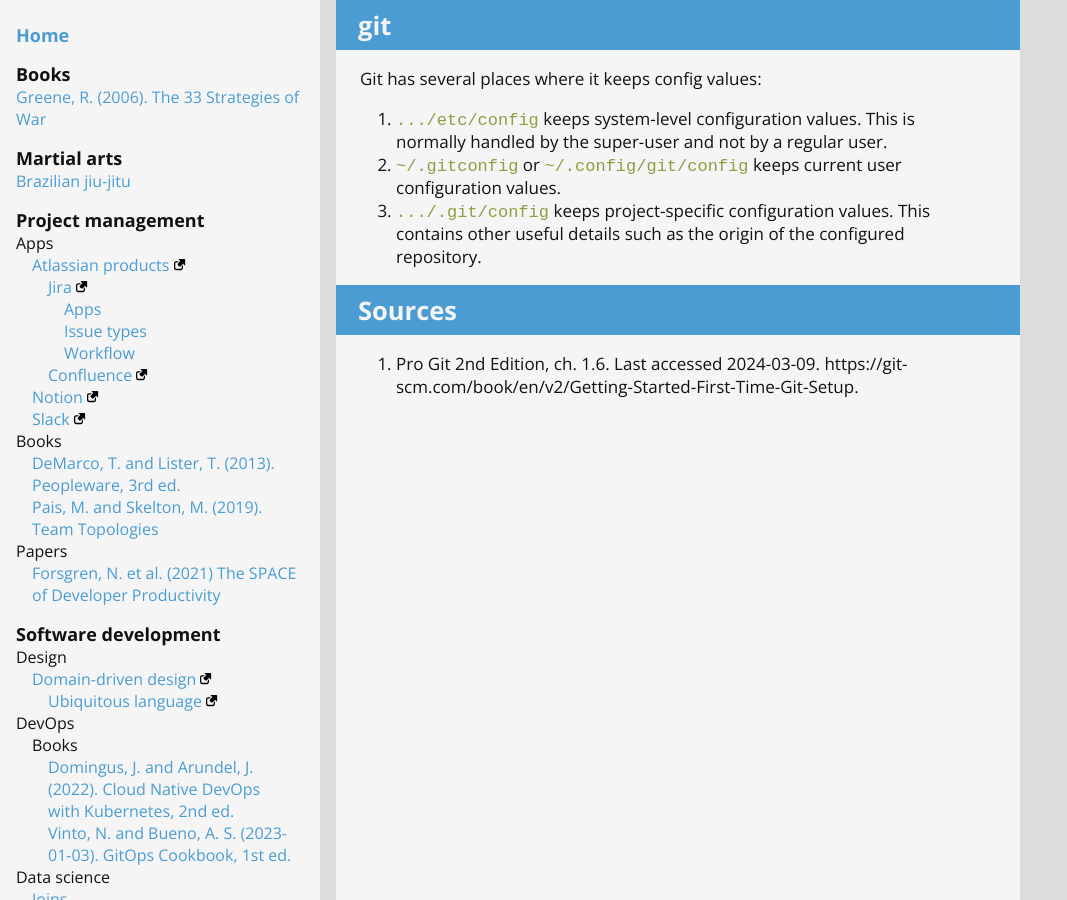
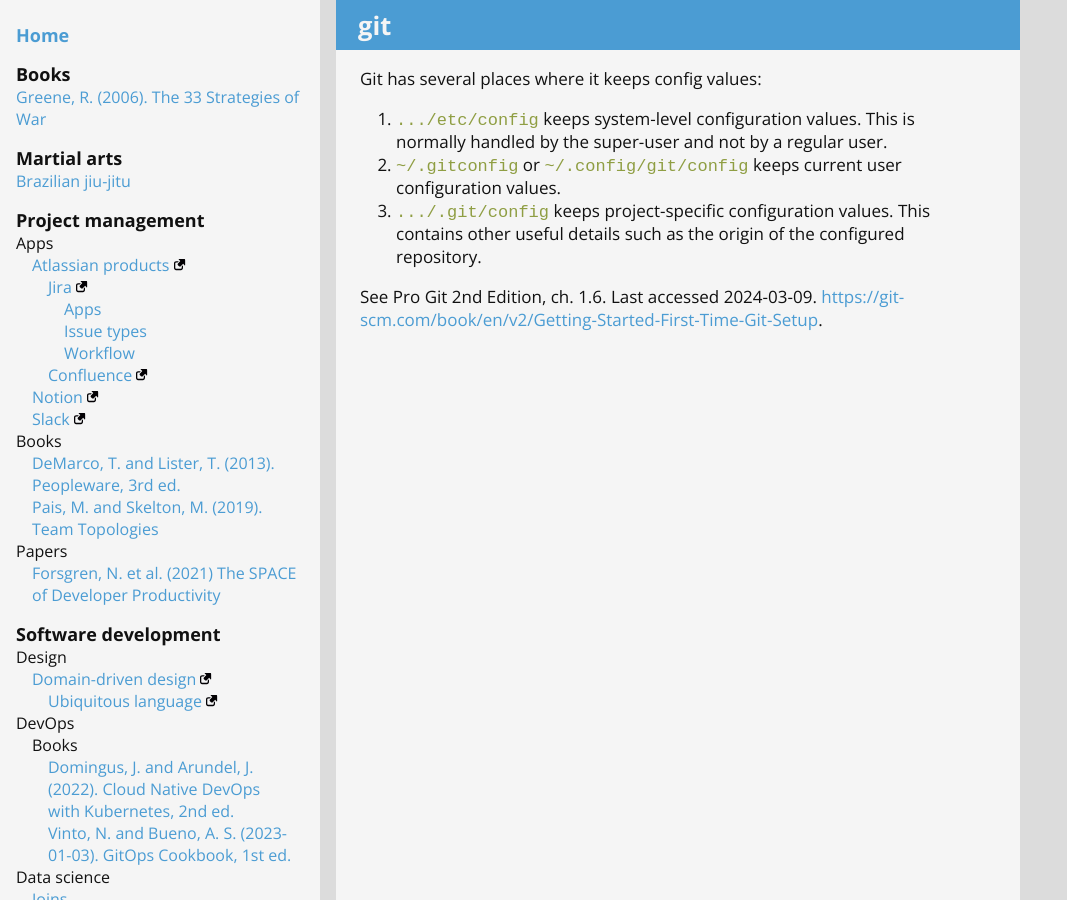
Before and after one commit to ganiulis/personal-notes, a Jekyll site: the page built from software-development/tools/version-control/git.md, in a window 1280 px wide. Shown: the whole page, without its empty margins (0-1067 px from the left). Built offline with Jekyll 4.4.1, drawn with Linux system fonts in a browser that asks for light colours; our own code applies the rules of GitHub Pages for plain Markdown files.

Commit message:
Add notes

```diff
--- a/software-development/tools/version-control/git.md
+++ b/software-development/tools/version-control/git.md
@@ -10,6 +10,4 @@ Git has several places where it keeps config values:
 2. `~/.gitconfig` or `~/.config/git/config` keeps current user configuration values.
 3. `.../.git/config` keeps project-specific configuration values. This contains other useful details such as the origin of the configured repository.
 
-# Sources
-
-1. Pro Git 2nd Edition, ch. 1.6. Last accessed 2024-03-09. https://git-scm.com/book/en/v2/Getting-Started-First-Time-Git-Setup.
+See Pro Git 2nd Edition, ch. 1.6. Last accessed 2024-03-09. <https://git-scm.com/book/en/v2/Getting-Started-First-Time-Git-Setup>.
```
